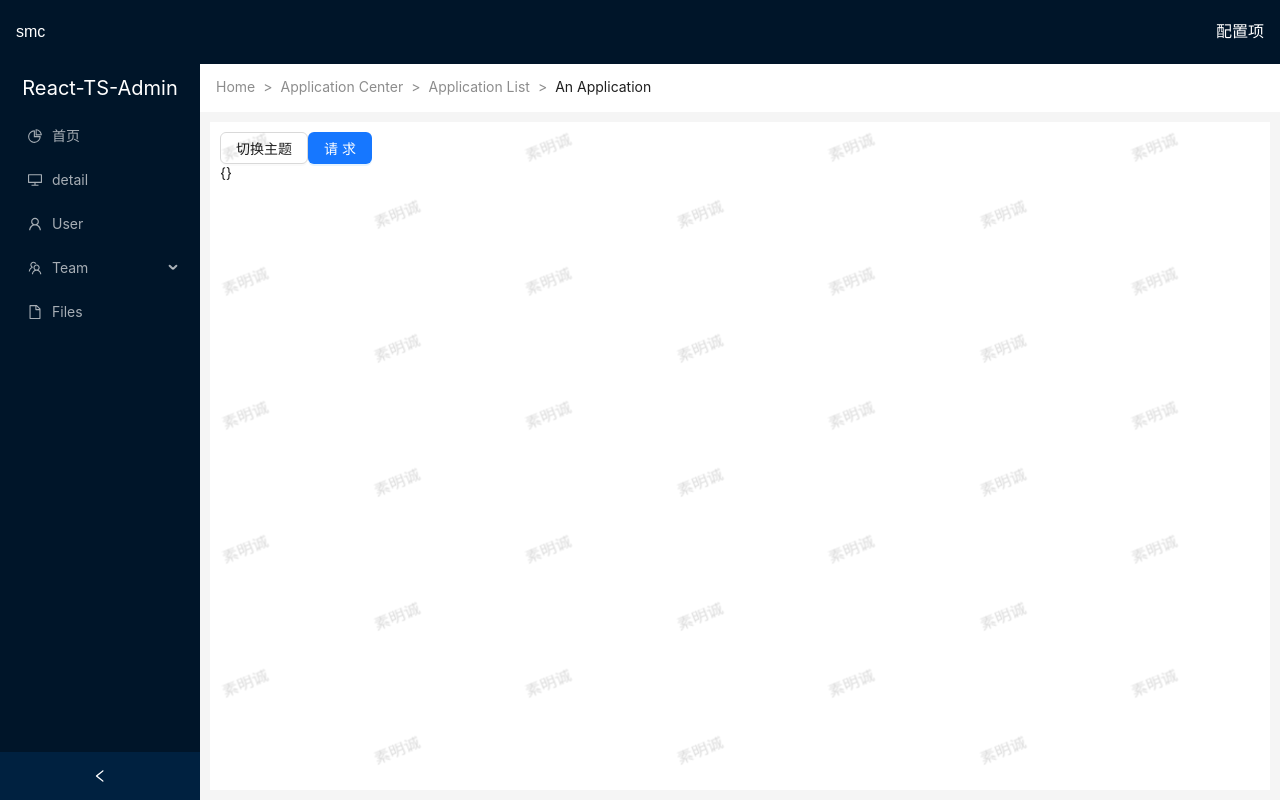
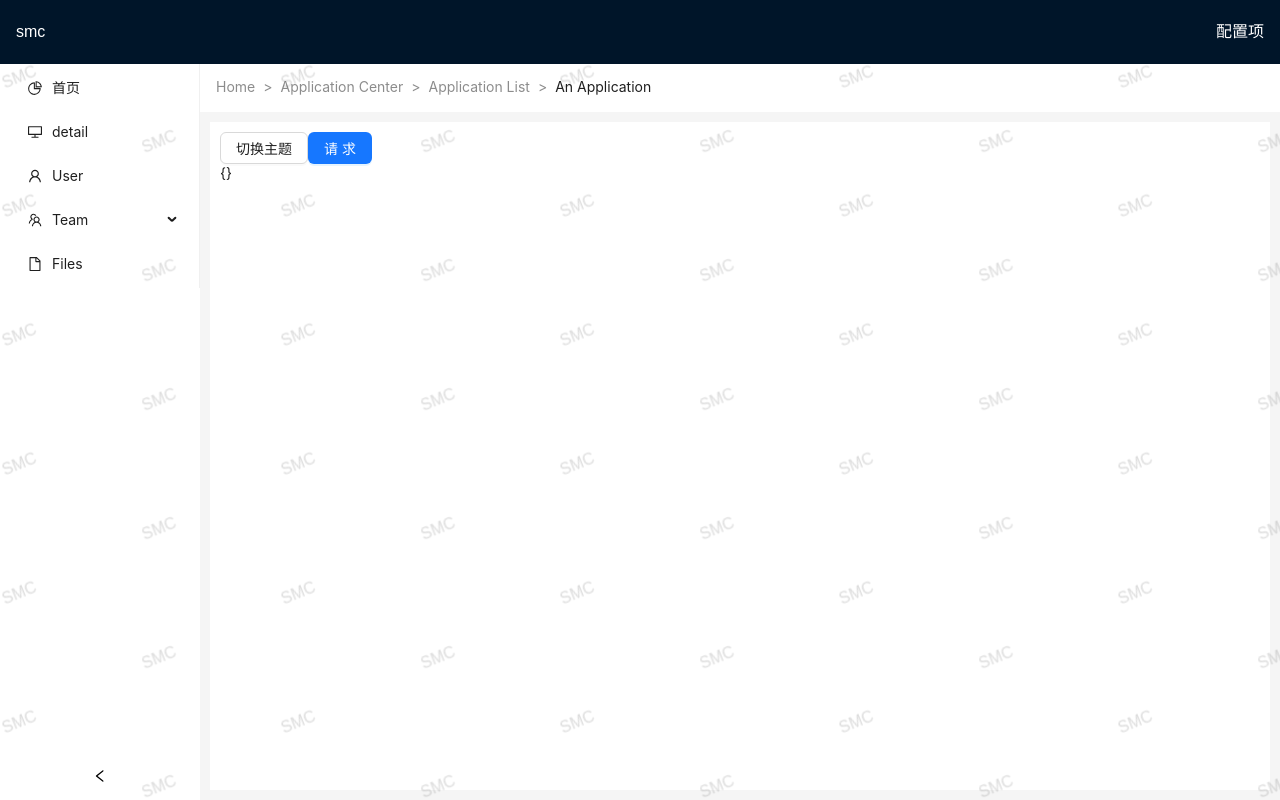
Before and after one commit to sumingcheng/React-TS-Admin, a React app: page / in a window 1280 px wide. Built offline with nearby package versions, Linux system fonts and the light colour scheme.

Commit message:
feat: 默认白色

```diff
--- a/src/assets/layout.less
+++ b/src/assets/layout.less
@@ -28,10 +28,11 @@
   }
 
   &::-webkit-scrollbar-thumb {
-    background-color: #d4d4d4; // 设置滚动条的颜色
-    border-radius: 10px; // 设置滚动条圆角
+    background-color: #d4d4d4;
+    border-radius: 10px;
+
     &:hover {
-      background-color: #c0c0c0; // 滚动条鼠标悬停时的颜色
+      background-color: #c0c0c0;
     }
   }
 
@@ -42,6 +43,16 @@
 
 
 .sidebar-menu {
+  .ant-layout-sider-children {
+    background-color: #fff;
+  }
+
+  .ant-layout-sider-trigger {
+
+    background-color: #fff;
+    color: black;
+  }
+
   .ant-layout-sider-trigger {
     display: flex;
     flex-wrap: wrap;
--- a/src/layout/components/sidebar.tsx
+++ b/src/layout/components/sidebar.tsx
@@ -39,12 +39,9 @@
       collapsible
       collapsed={collapsed}
       onCollapse={onCollapse}>
-      <div className="h-12 text-xl text-white bg-#002140 flex justify-center items-center">
-        React-TS-Admin
-      </div>
       <Menu
         onClick={onClick}
-        theme="dark"
+        theme="light"
         defaultSelectedKeys={['1']}
         mode="inline"
         items={items}
--- a/src/layout/index.tsx
+++ b/src/layout/index.tsx
@@ -21,6 +21,7 @@
   return (
     <>
       <LayoutHeader />
+      <Watermark content="SMC">
         <Layout>
           <Sidebar collapsed={collapsed} onCollapse={setCollapsed} />
           <Layout className={`overflow-y-auto`}>
@@ -30,12 +31,11 @@
             <Content
               className="app-content relative"
               style={{ background: colorBgContainer }}>
-            <Watermark content="素明诚">
               <Outlet />
-            </Watermark>
             </Content>
           </Layout>
         </Layout>
+      </Watermark>
     </>
   )
 }
```
Lines whose indentation alone changed are shown as unchanged.
